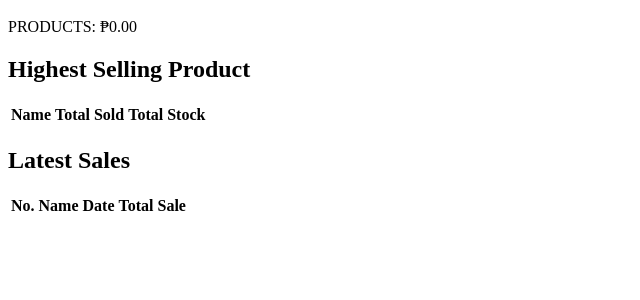
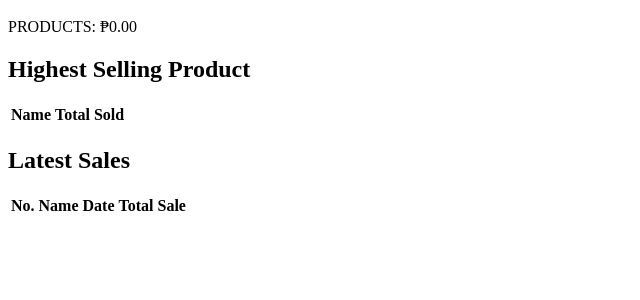
Before and after one commit to ClawGryph/InventorySystem, a PHP site: page /admin/adminLandingPage.php in a window 1280 px wide. Shown: the part 144-444 px from the top of the page, without its empty margins (0-640 px from the left). Run offline with PHP 8.4, Linux system fonts and the light colour scheme; lists and menus that the app fills with data are empty.

Commit message:
feat: remove 'Total Stock' column from highest selling product table

```diff
--- a/admin/adminLandingPage.php
+++ b/admin/adminLandingPage.php
@@ -33,7 +33,6 @@
                             <tr>
                                 <th>Name</th>
                                 <th>Total Sold</th>
-                                <th>Total Stock</th>
                             </tr>
                         </thead>
                         <tbody id="highestSellingProductBody">
```
